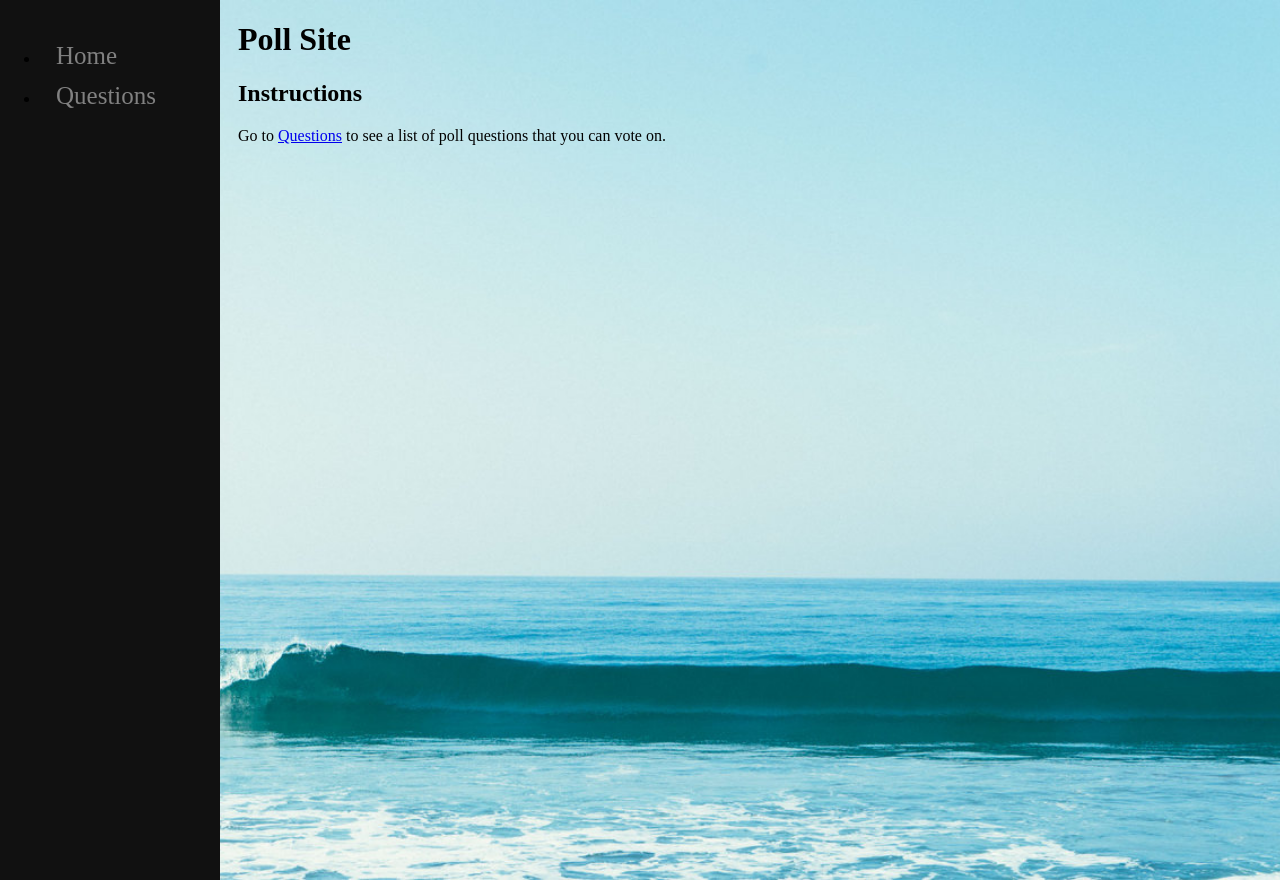
After one commit to DevOpsHiker42/django_poll_app, a Django app: template poll_site/templates/index.html in a window 1280 px wide. The commit adds this page. Run offline with Django 3.2, Linux system fonts and the light colour scheme; the template is opened without the code that fills it, so the values that code supplies are empty.

Commit message:
update templates/css and add home page

```diff
--- a/poll_site/poll_site/urls.py
+++ b/poll_site/poll_site/urls.py
@@ -16,8 +16,10 @@ Including another URLconf
 
 from django.contrib import admin
 from django.urls import include, path
+from polls.views import home_view
 
 urlpatterns = [
+    path('', home_view, name='home'),
     path('polls/', include('polls.urls')),
     path('admin/', admin.site.urls),
 ]
--- a/poll_site/polls/static/polls/style.css
+++ b/poll_site/polls/static/polls/style.css
@@ -1,11 +1,43 @@
+li a {
+    color: green;
+}
+
+/* Background image from: https://commons.wikimedia.org/wiki/File:Sea_(Tumblr).jpg */
+/* https://css-tricks.com/perfect-full-page-background-image/ */
 html {
-  /* https://css-tricks.com/perfect-full-page-background-image/ */
     background: white url("images/Sea_(Tumblr).jpg") no-repeat center center fixed;
   -webkit-background-size: cover;
   -moz-background-size: cover;
   -o-background-size: cover;
   background-size: cover;
 }
-li a {
-    color: green;
+
+/* Based on: https://www.techwithtim.net/tutorials/django/adding-a-sidebar/ */
+.sidenav {
+	height:100%;
+	width:220px;
+	position: fixed;
+	z-index:1;
+	top:0;
+	left:0;
+	background-color:#111;
+	overflow-x: :hidden;
+	padding-top:20px;
 }
+
+.sidenav a {
+	padding:6px 8px 6px 16px;
+	text-decoration: none;
+	font-size:25px;
+	color: #818181;
+	display:block;
+}
+
+.sidenav a:hover{
+	color:#f1f1f1;
+}
+
+.main{
+	margin-left:220px;
+	padding: 0px 10px;
+}
--- /dev/null
+++ b/poll_site/templates/base.html
@@ -0,0 +1,25 @@
+<!DOCTYPE html>
+<html lang="en-US">
+<head>
+    <meta charset="utf-8">
+    <title>{% block title %}Polls Site{% endblock %}</title>
+</head>
+
+<body>
+    {% load static %}
+    <link rel="stylesheet" href="{% static 'polls/style.css' %}">
+    <div id="sidebar" class="sidenav">
+        {% block sidebar %}
+        <ul>
+            <li><a href="/">Home</a></li>
+            <li><a href="/polls/">Questions</a></li>
+        </ul>
+        {% endblock %}
+    </div>
+
+    <div id="content" class="main">
+        <h1>Poll Site</h1>
+        {% block content %}{% endblock %}
+    </div>
+</body>
+</html>
--- /dev/null
+++ b/poll_site/templates/index.html
@@ -0,0 +1,7 @@
+{% extends "base.html" %}
+{% block title %}Home{% endblock %}
+
+{% block content %}
+<h2>Instructions</h2>
+Go to <a href="/polls/">Questions</a> to see a list of poll questions that you can vote on.
+{% endblock %}
```
Also changed, not shown: poll_site/polls/templates/polls/detail.html (+5 -11 lines), poll_site/polls/templates/polls/index.html (+5 -11 lines), poll_site/polls/templates/polls/results.html (+7 -13 lines), poll_site/polls/views.py (+6 -1 lines).
